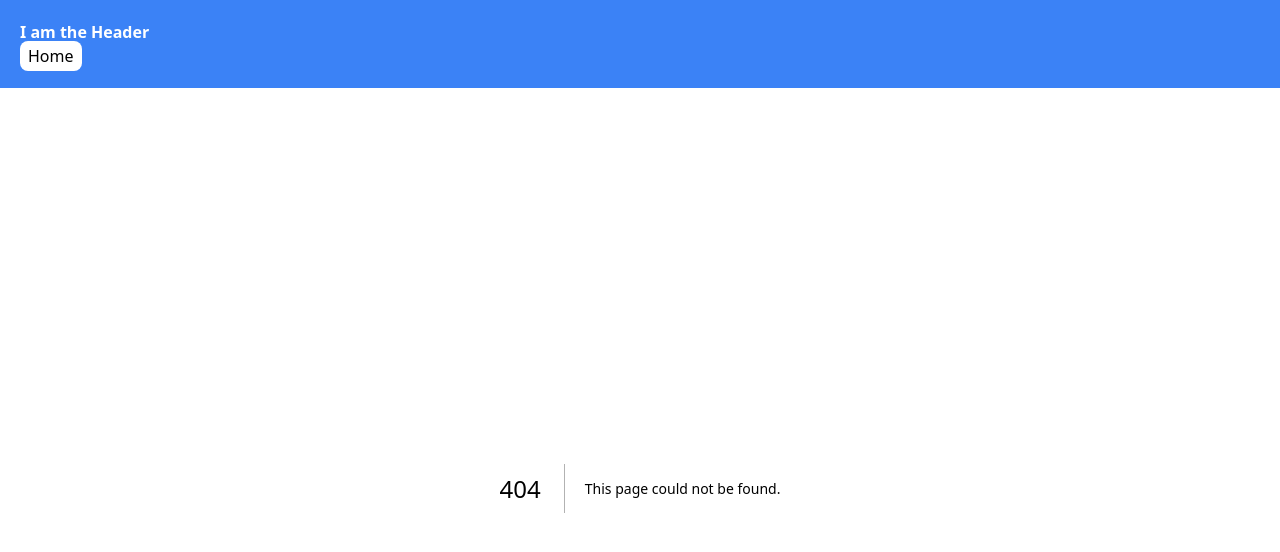
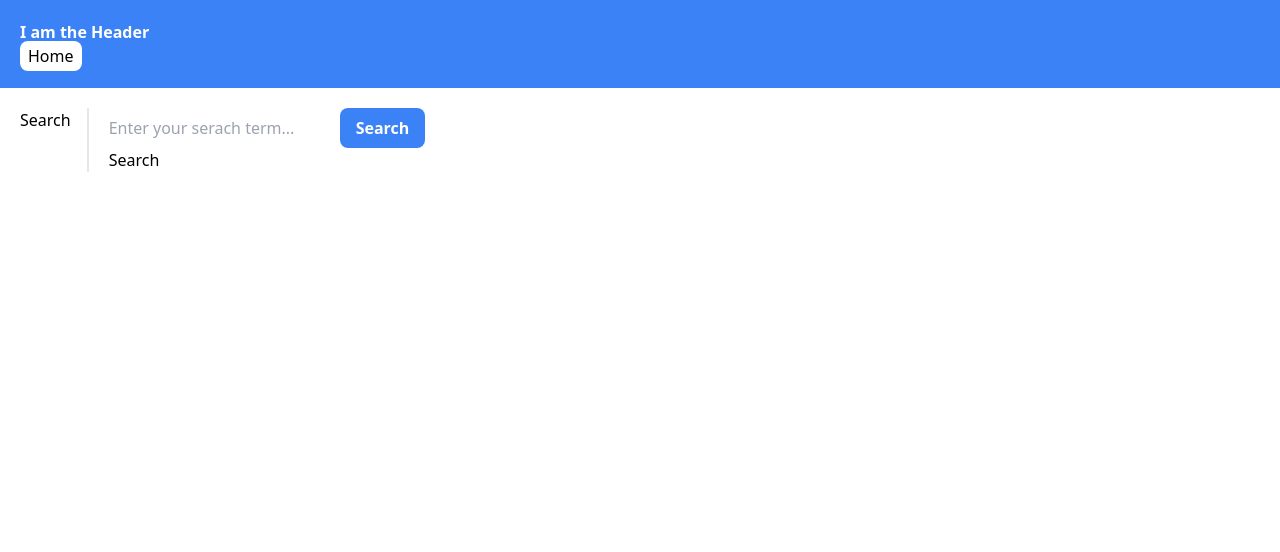
Before and after one commit to aboronilov/next-js-todo-app, a Next.js app: page /search in a window 1280 px wide. Before the commit this address had no page. Shown: the top 552 px of the page. Built offline with nearby package versions, Linux system fonts and the light colour scheme.

Commit message:
search implemented, client error handling

```diff
--- /dev/null
+++ b/app/search/Search.tsx
@@ -0,0 +1,28 @@
+"use client";
+
+import { useRouter } from "next/navigation";
+import { useState, FormEvent } from "react";
+
+const Search = () => {
+  const [search, setSearch] = useState("");
+  const router = useRouter();
+
+  const handleSearch = async (e: FormEvent<HTMLFormElement>) => {
+    e.preventDefault();
+    setSearch("");
+    router.push(`/search/${search}`);
+  };
+  return (
+    <form onSubmit={handleSearch}>
+      <input
+        type="text"
+        value={search}
+        placeholder="Enter your serach term..."
+        onChange={(e) => setSearch(e.target.value)}
+      />
+      <button type="submit" className="bg-blue-500 text-white font-bold py-2 px-4 rounded-lg">Search</button>
+    </form>
+  );
+};
+
+export default Search;
--- /dev/null
+++ b/app/search/[searchTerm]/error.tsx
@@ -0,0 +1,20 @@
+'use client';
+
+import { useEffect } from 'react';
+
+export default function Error({ error, reset }: {
+  error: Error;
+  reset: () => void;
+}) {
+  useEffect(() => {
+    // Log the error to an error reporting service
+    console.error(error);
+  }, [error]);
+
+  return (
+    <div>
+      <p>Something went wrong!</p>
+      <button onClick={() => reset()}>Reset error boundary</button>
+    </div>
+  );
+}
--- /dev/null
+++ b/app/search/[searchTerm]/loading.tsx
@@ -0,0 +1,9 @@
+import React from 'react'
+
+const Loading = () => {
+  return (
+    <div>Loading search results</div>
+  )
+}
+
+export default Loading
--- /dev/null
+++ b/app/search/[searchTerm]/page.tsx
@@ -0,0 +1,47 @@
+import React from "react";
+
+type PageProps = {
+  params: {
+    searchTerm: string;
+  };
+};
+
+type SearchResults = {
+  organic_results: [
+    {
+      postition: number;
+      title: string;
+      link: string;
+      thumbnail: string;
+      snippet: string;
+    }
+  ];
+};
+
+const search = async (searchTerm: string) => {
+  const res = await fetch(
+    `https://serpapi.com/search.json?q=${searchTerm}&api_key=${process.env.API_KEY}`
+  );
+  const data: SearchResults = await res.json();
+  return data;
+};
+
+const SearchResult = async ({ params: { searchTerm } }: PageProps) => {
+  const searchResults = await search(searchTerm);
+  return (
+    <div>
+      <p className="text-gray-500 text-sm">You searchend for: {searchTerm}</p>
+
+      <ol className="space-y-5 p-5">
+        {searchResults.organic_results.map((result) => (
+          <li key={result.postition} className="list-decimal">
+            <p className="font-bold">{result.title}</p>
+            <p>{result.snippet}</p>
+          </li>
+        ))}
+      </ol>
+    </div>
+  );
+};
+
+export default SearchResult;
--- /dev/null
+++ b/app/search/layout.tsx
@@ -0,0 +1,17 @@
+import Search from "./Search";
+
+const RootLayout = ({ children }: { children: React.ReactNode }) => {
+  return (
+    <main className="flex space-x-4 divide-x-2 p-5">
+      <div className="">
+        <h1>Search</h1>
+      </div>
+      <div className="flex-1 pl-5">
+        <Search />
+        <div className="">{children}</div>
+      </div>
+    </main>
+  );
+};
+
+export default RootLayout;
--- /dev/null
+++ b/app/search/page.tsx
@@ -0,0 +1,9 @@
+import React from 'react'
+
+const Search = () => {
+  return (
+    <div>Search</div>
+  )
+}
+
+export default Search
```
Also changed, not shown: 1 other file (tests, documents, lock files or other folders).
